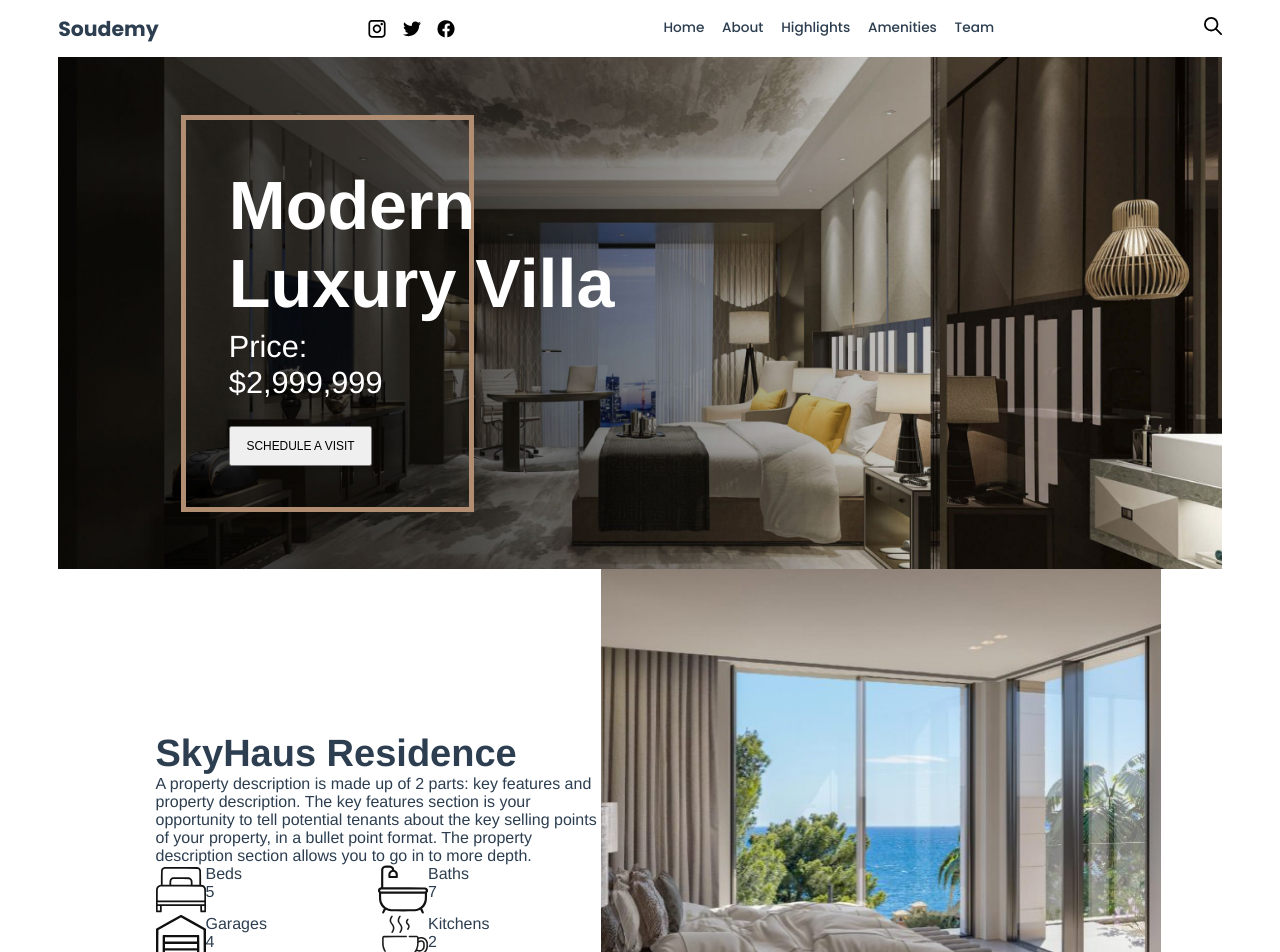
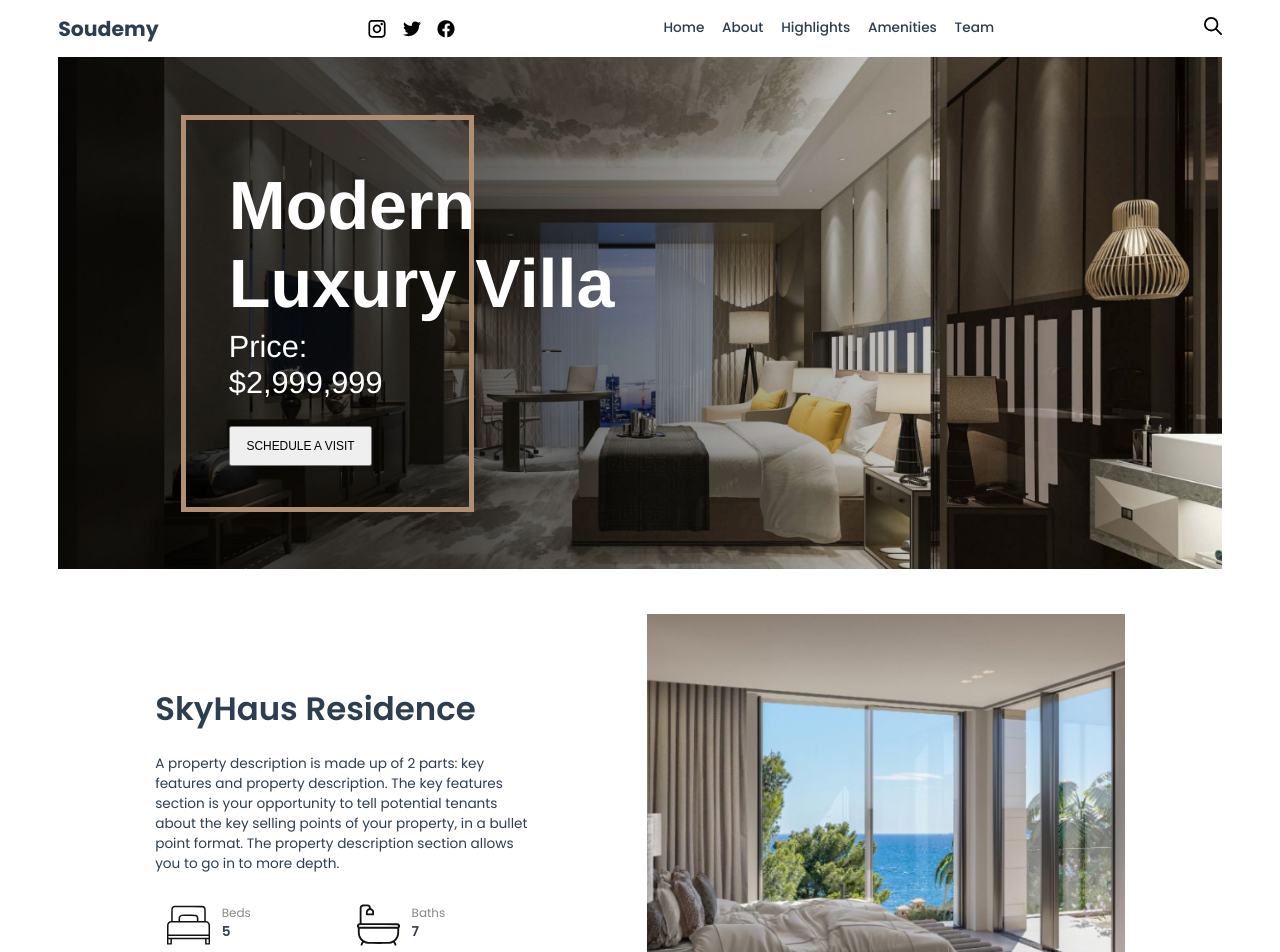
Before and after one commit to TheSirsh/villa-vue, a Vue app: page / in a window 1280 px wide. Shown: the top 952 px of the page. Built offline with nearby package versions, Linux system fonts and the light colour scheme.

Commit message:
upd: update residence styles

```diff
--- a/src/components/residence/accommodations.vue
+++ b/src/components/residence/accommodations.vue
@@ -3,29 +3,29 @@
     <div class="container__text">
       <img src="@/assets/svg/beds.svg" alt="Beds">
       <div>
-        <p>Beds</p>
-        <p>5</p>
+        <p class="text">Beds</p>
+        <p class="number">5</p>
       </div>
     </div>
     <div class="container__text">
       <img src="@/assets/svg/baths.svg" alt="Baths">
       <div>
-        <p>Baths</p>
-        <p>7</p>
+        <p class="text">Baths</p>
+        <p class="number">7</p>
       </div>
     </div>
     <div class="container__text">
       <img src="@/assets/svg/garages.svg" alt="Garages">
       <div>
-        <p>Garages</p>
-        <p>4</p>
+        <p class="text">Garages</p>
+        <p class="number">4</p>
       </div>
     </div>
     <div class="container__text">
       <img src="@/assets/svg/kitchens.svg" alt="Kitchens">
       <div>
-        <p>Kitchens</p>
-        <p>2</p>
+        <p class="text">Kitchens</p>
+        <p class="number">2</p>
       </div>
     </div>
   </div>
@@ -42,16 +42,18 @@
     display: grid;
     grid-template-columns: repeat(2, 1fr);
     grid-template-rows: repeat(2, 1fr);
-    width: 445px;
+    width: calc(100vw / 3.37);
   }
 
   .container__text {
+    margin: calc(100vw / 125) 0px;
     display: flex;
   }
 
   img {
-    width: 50px;
-    height: 50px;
+    width: calc(100vw / 30);
+    height: calc(100vw / 30);
+    margin: 0px calc(100vw / 107.14);
   }
 
   p {
@@ -59,4 +61,17 @@
     text-align: left;
   }
 
+  .text {
+    font-size: calc(100vw / 107.14);
+    font-family: 'Poppins', sans-serif;
+    font-weight: 400;
+    color: #888888;
+  }
+
+  .number {
+    font-size: calc(100vw / 93.75);
+    font-family: 'Poppins', sans-serif;
+    font-weight: 600;
+  }
+
 </style>
--- a/src/components/residence/content.vue
+++ b/src/components/residence/content.vue
@@ -20,17 +20,22 @@
   div {
     display: flex;
     flex-direction: column;
+    width: calc(100vw / 3.37);
   }
 
   h2 {
-    font-size: 38px;
+    font-size: calc(100vw / 39.47);
+    font-family: 'Poppins', sans-serif;
+    font-weight: 600;
     margin: 0px;
     text-align: left;
   }
 
   p {
-    font-size: 16px;
-    margin: 0px;
+    font-size: calc(100vw / 93.75);
+    font-family: 'Poppins', sans-serif;
+    font-weight: 400;
+    margin: calc(100vw / 62.5) 0px;
     text-align: left;
   }
 </style>
--- a/src/components/residence/pict.vue
+++ b/src/components/residence/pict.vue
@@ -12,7 +12,7 @@
 
 <style scoped>
   img {
-    width: 560px;
-    height: 555px;
+    width: calc(100vw / 2.68);
+    height: calc(100vw / 2.7);
   }
 </style>
--- a/src/components/residence/residence.vue
+++ b/src/components/residence/residence.vue
@@ -18,8 +18,8 @@
 
 <style scoped>
   section {
-    width: 75.7%;
-    margin: 0px auto;
+    width: calc(100vw / 1.32);
+    margin: calc(100vw / 28.3) auto;
     display: flex;
     justify-content: space-between;
     align-items: center;
```
